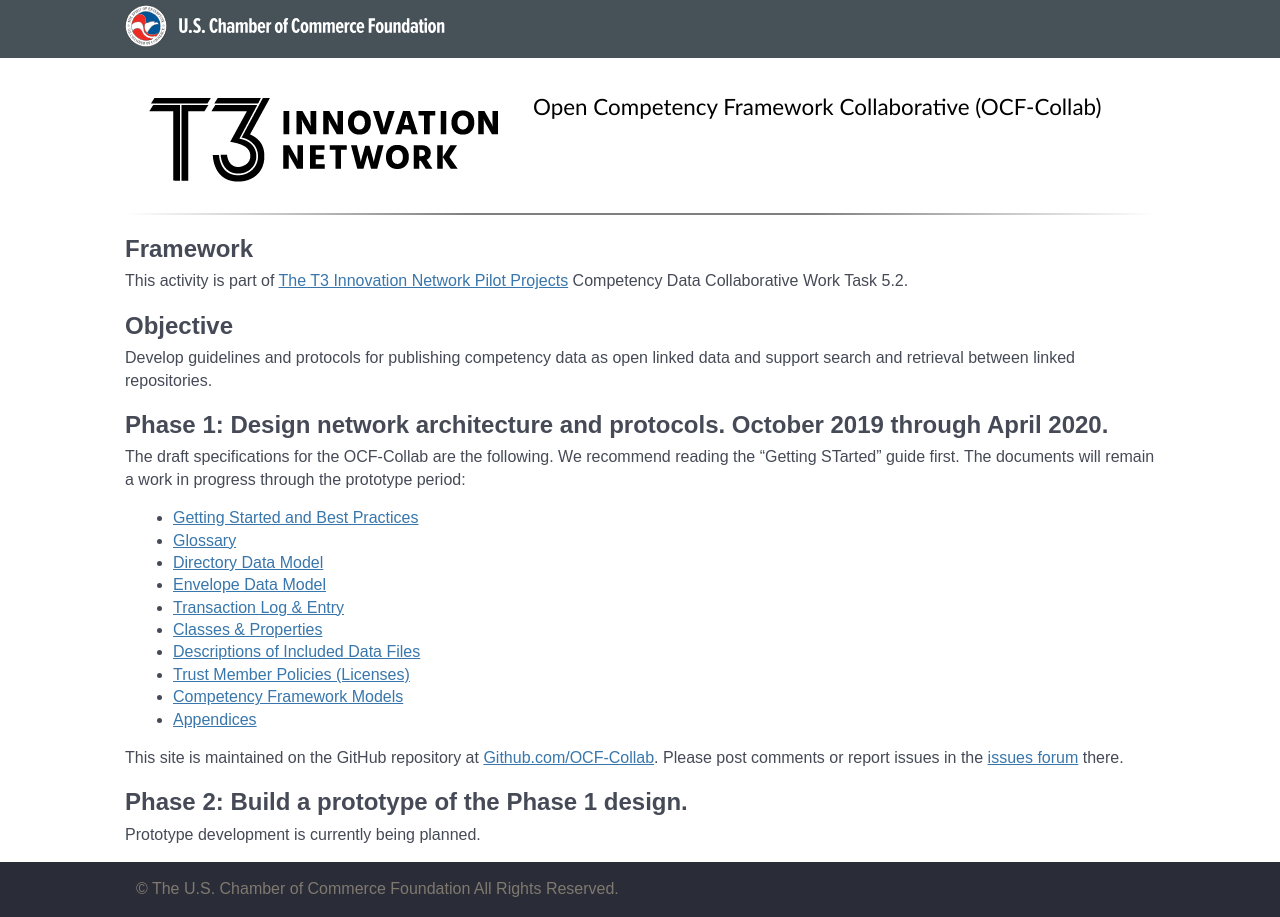
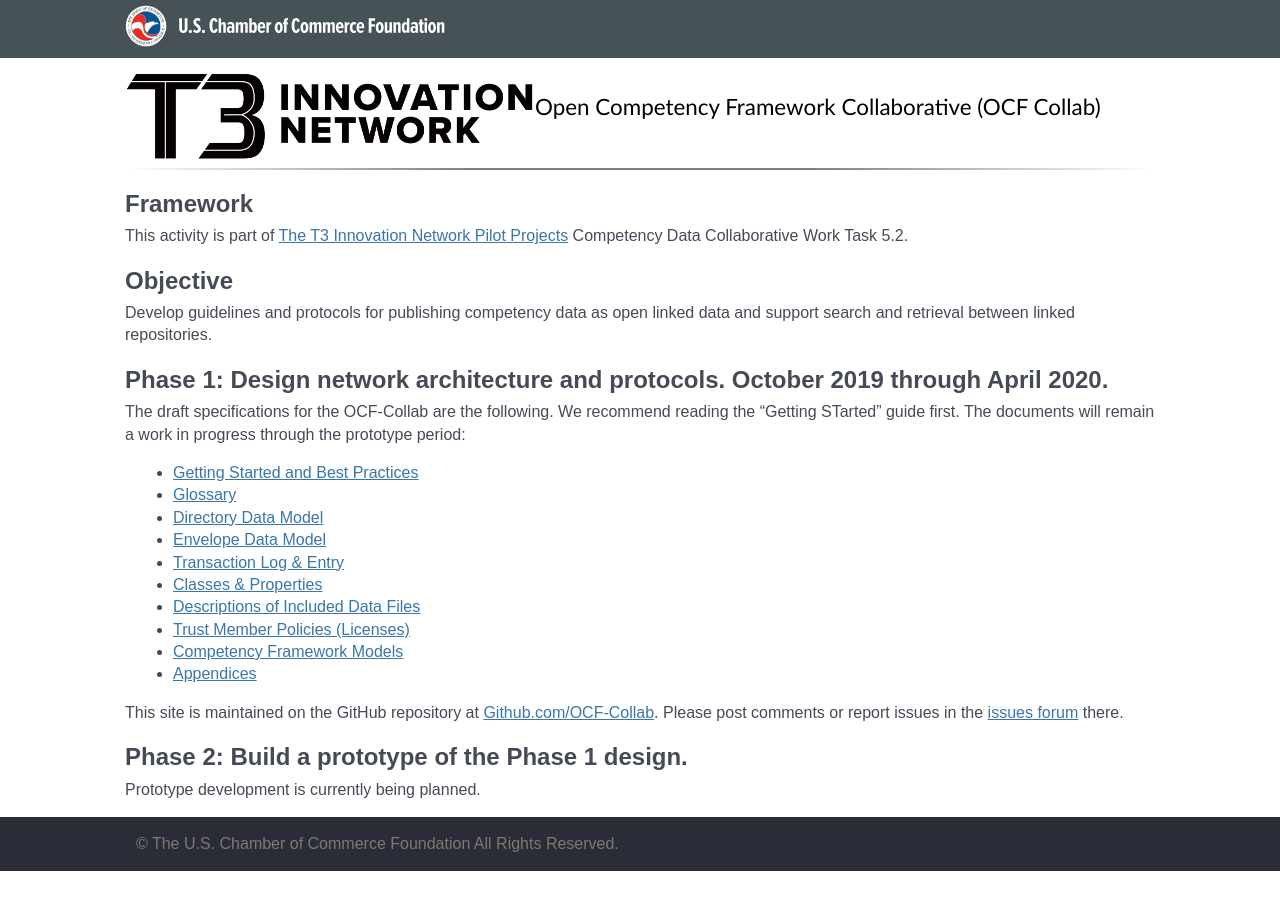
Before and after one commit to t3-innovation-network/ocf-collab.github.io, a Jekyll site: the page built from index.md, in a window 1280 px wide. Built offline with Jekyll 4.4.1, drawn with Linux system fonts in a browser that asks for light colours.

Commit message:
Logo and name tweaks

```diff
--- a/_includes/header.html
+++ b/_includes/header.html
@@ -12,10 +12,10 @@
 		<!-- logo -->
 		<div class="siteblock">
 			<h1>
-				<a href="https://www.uschamberfoundation.org/t3-innovation"><img src="/res/Chamber_T3_Logo_Black-01.png" alt="T3 Innovation Network Logo"/></a>
+				<a href="https://www.uschamberfoundation.org/t3-innovation"><img src="/res/Black T3-Inno-Network-01-K100.png" width="410" alt="T3 Innovation Network Logo"/></a>
 			</h1>
 			<h2>
-				<a href="/">Open Competency Framework Collaborative (OCF-Collab)</a>
+				<a href="/">Open Competency Framework Collaborative (OCF Collab)</a>
 			</h2>
 		</div>
 	</header>
```
Also changed, not shown: res/Black T3-Inno-Network-01-K100.png (added).
